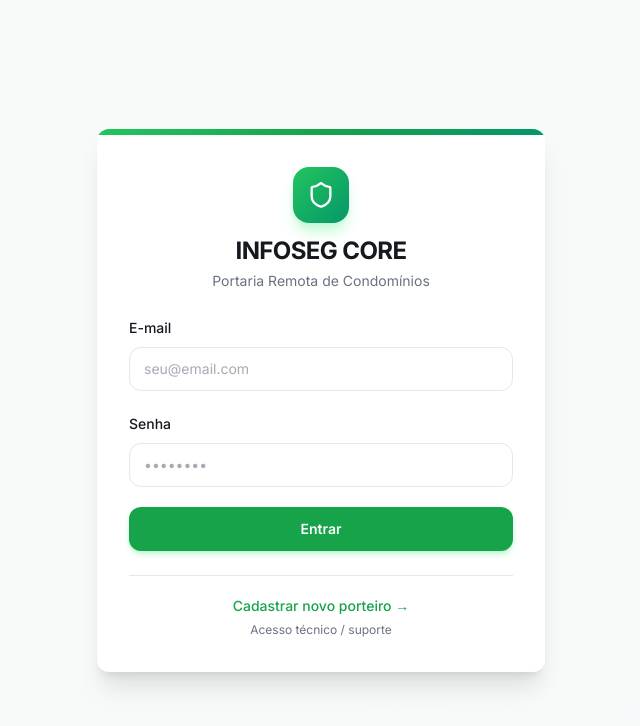
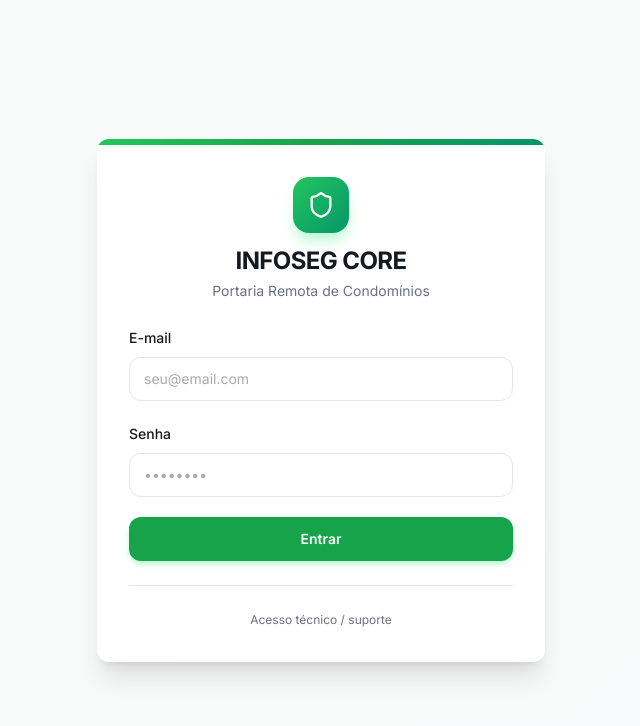
Before and after one commit to guiihermerosa/infoseg_core, a Next.js app in the folder apps/frontend/: page /login in a window 1280 px wide. Shown: the top 726 px of the page, without its empty margins (319-959 px from the left). Built offline with nearby package versions, Linux system fonts and the light colour scheme; no server answers.

Commit message:
fix: remove register link from login page

```diff
--- a/apps/frontend/src/app/(auth)/login/page.tsx
+++ b/apps/frontend/src/app/(auth)/login/page.tsx
@@ -115,10 +115,7 @@ export default function LoginPage() {
           )}
         </form>
 
-        <div className="mt-6 pt-5 border-t space-y-3 text-center">
-          <a href="/register" className="text-sm text-primary hover:text-primary/80 font-medium block transition-colors">
-            Cadastrar novo porteiro →
-          </a>
+        <div className="mt-6 pt-5 border-t text-center">
           <a href="/support" className="text-xs text-muted-foreground hover:text-foreground transition-colors">
             Acesso técnico / suporte
           </a>
```
